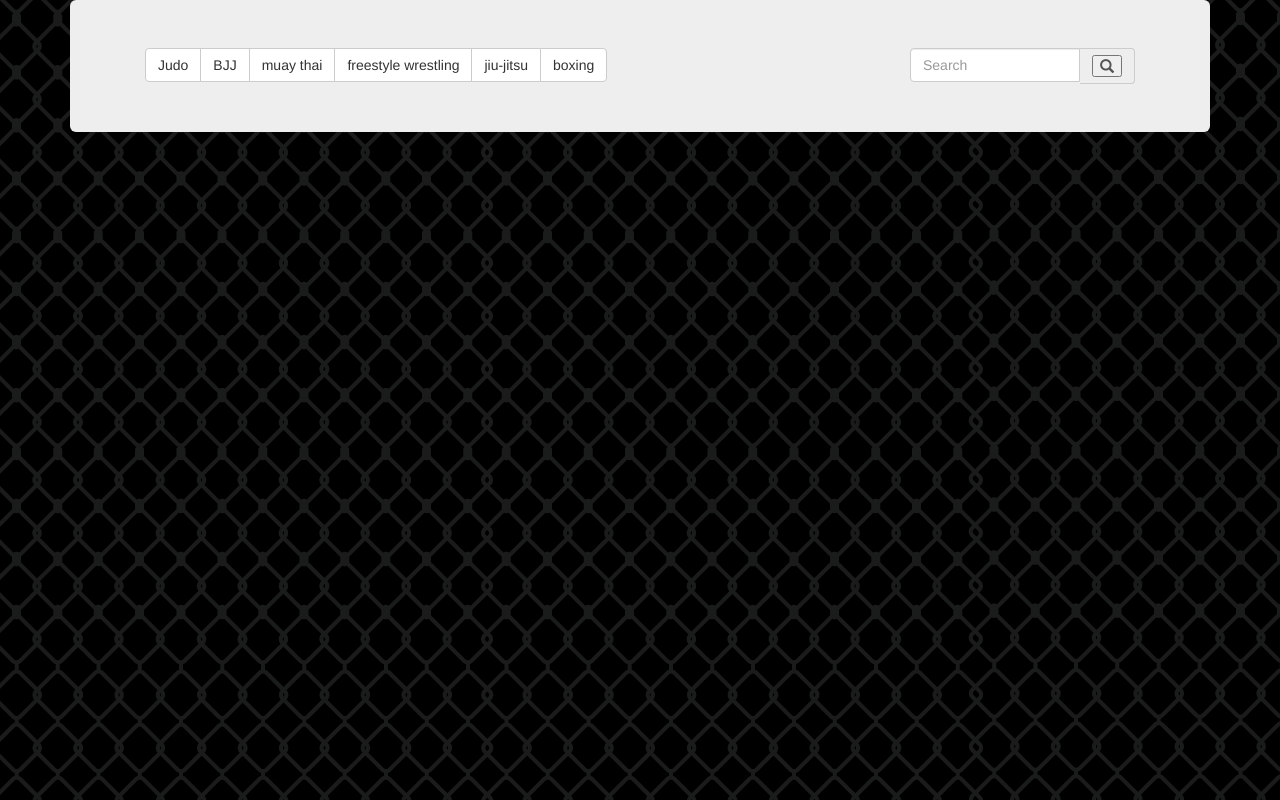
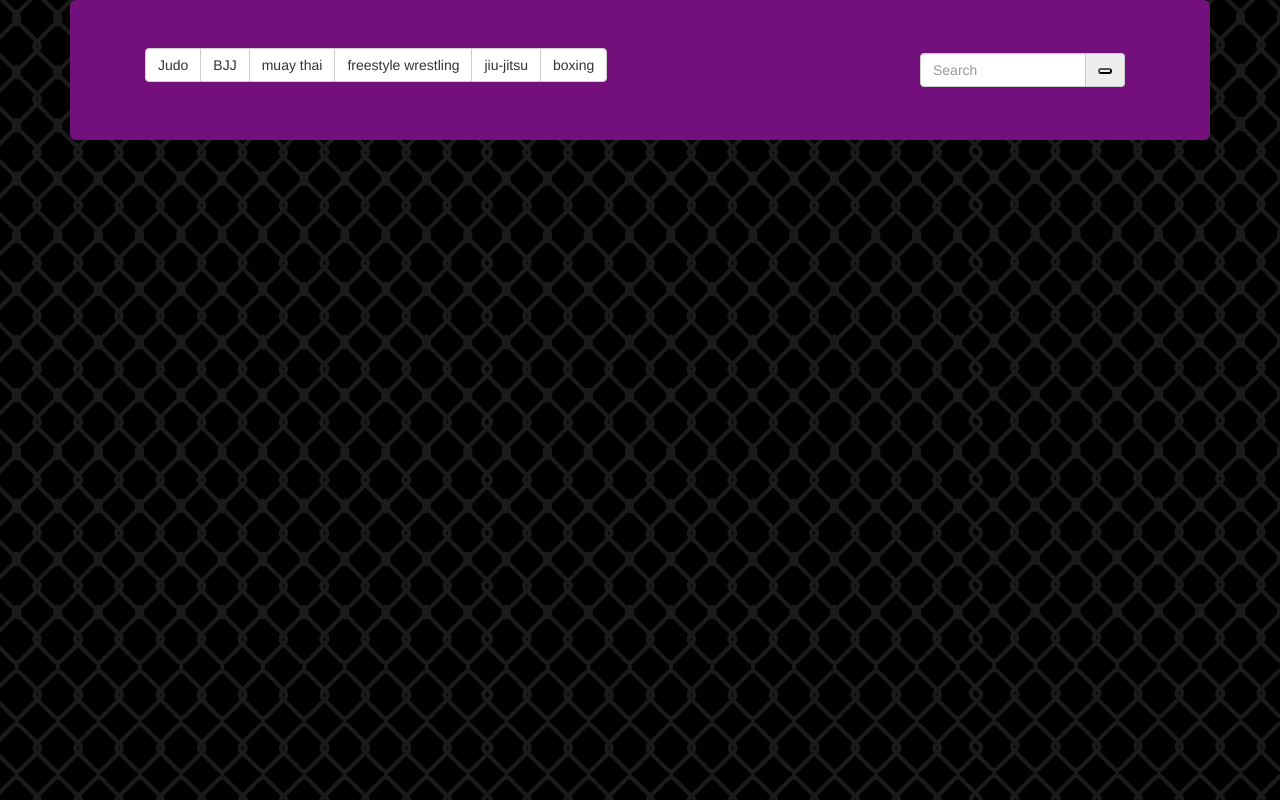
Before and after one commit to ValarieR/GifTastic, a plain HTML site: page index.html in a window 1280 px wide. Drawn offline with nearby package versions, Linux system fonts and the light colour scheme.

Commit message:
fiddling with appearance

```diff
--- a/index.html
+++ b/index.html
@@ -16,7 +16,7 @@
 <body>
 <!-- Div to hold buttons -->
 <div class="container">
-	<div class="jumbotron">
+	<div class="jumbotron" id="jumbotron">
     	<div class="container">
 			<div class="row">
 				<div class="col-xs-9">
@@ -26,11 +26,11 @@
         			</div>
         		</div>
 				<div class="col-xs-3">
-                	<div class="input-group stylish-input-group">
+                	<div class="input-group stylish-input-group btn-group btn-sm">
                     	<input type="text" class="form-control"  placeholder="Search" >
                     		<span class="input-group-addon">
-                        		<button type="submit">
-                            		<span class="glyphicon glyphicon-search"></span>
+                        		<button type="submit" class="btn-xs btn-group">
+                            		<!--<span class="glyphicon glyphicon-star" aria-hidden="true"></span>-->
                         		</button>
                     		</span>
                 	</div>
--- a/style.css
+++ b/style.css
@@ -1,3 +1,7 @@
 body {
 	background-image: url("octagon.jpg");
 }
+
+#jumbotron {
+	background-color: #74107B;
+}
```
